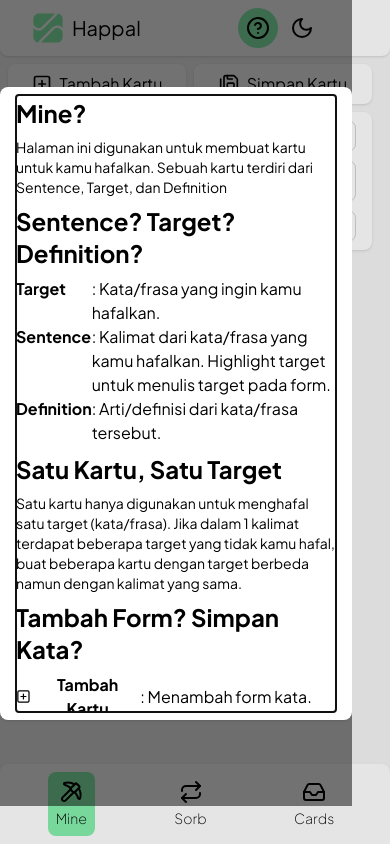
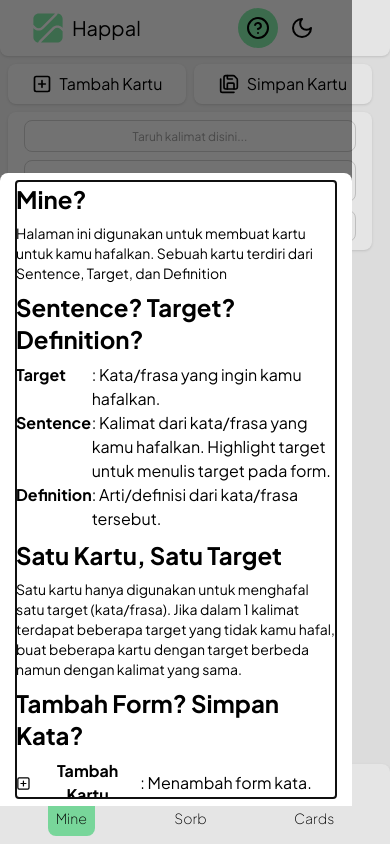
Before and after one commit to najmunda/happal-client, a React (Vite) app: page /mine/help in a window 390 px wide. Built offline with nearby package versions, Linux system fonts and the light colour scheme; some icons are missing; what pouchdb-browser would draw is missing.

Commit message:
feat: put dialog on bottom of mobile/sm screen

```diff
--- a/src/components/Dialog.jsx
+++ b/src/components/Dialog.jsx
@@ -6,11 +6,11 @@ const Dialog = forwardRef(function Dialog({ children, ...props }, ref) {
     <dialog
       ref={ref}
       {...props}
-      className="h-screen w-screen absolute not-open:hidden open:flex justify-center items-center top-0 bg-black/50 z-50"
+      className="h-dvh w-dvw not-open:hidden open:flex justify-center items-end sm:items-center bg-black/50 z-50"
     >
       <Card
         as="div"
-        className="w-full h-fit max-h-[75dvh] sm:max-w-sm md:max-w-md flex flex-col items-stretch rounded-lg overflow-hidden"
+        className="w-full h-fit max-h-[75dvh] sm:max-w-sm md:max-w-md flex flex-col items-stretch rounded-b-none rounded-t-lg sm:rounded-lg overflow-hidden"
       >
         <div className="flex-1 py-[2px] max-h-[calc(75dvh-16px)] overflow-auto scrollbar-thin flex flex-col gap-2">
           {children}
```
